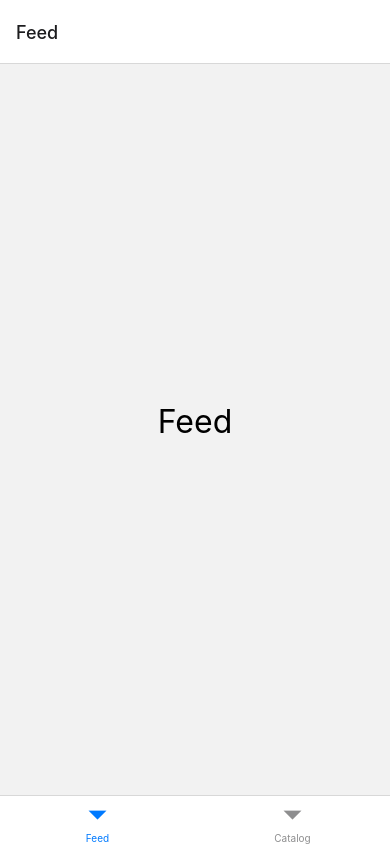
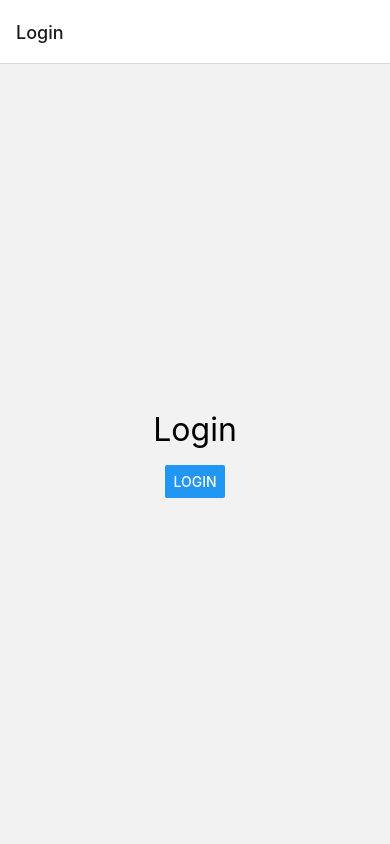
Before and after one commit to ph662/reactCodeAcademy, a React Native app: screen / in a window 390 px wide. Built offline with nearby package versions, Linux system fonts and the light colour scheme.

Commit message:
Conditional rendering

```diff
--- a/App.js
+++ b/App.js
@@ -1,34 +1,64 @@
-import React from "react";
-import { StyleSheet, Text, View } from "react-native";
+import React, { createContext, useContext, useState } from "react";
+import { Button, StyleSheet, Text, View } from "react-native";
 import { NavigationContainer } from "@react-navigation/native";
-import { createBottomTabNavigator } from "@react-navigation/bottom-tabs";
+import { createStackNavigator } from "@react-navigation/stack";
 
-const FeedScreen = () => (
+// Our global authentication state, with default values
+export const AuthContext = createContext({
+  hasUser: false,
+  setUser: () => {},
+});
+
+const LoginScreen = () => {
+  const { setUser } = useContext(AuthContext);
+
+  return (
+    <View style={styles.layout}>
+      <Text style={styles.title}>Login</Text>
+      <Button title="Login" onPress={() => setUser(true)}></Button>
+    </View>
+  );
+};
+
+const FeedScreen = () => {
+  const { setUser } = useContext(AuthContext);
+
+  return (
     <View style={styles.layout}>
       <Text style={styles.title}>Feed</Text>
+      <Button title="Login" onPress={() => setUser(false)}></Button>
     </View>
   );
+};
 
-const CatalogScreen = () => (
-  <View style={styles.layout}>
-    <Text style={styles.title}>Catalog</Text>
-  </View>
-);
+const Stack = createStackNavigator();
 
-const Stack = createBottomTabNavigator();
-
-export const AppNavigator = () => (
+export const AppNavigator = () => {
+  const { hasUser } = useContext(AuthContext);
+  return (
     <Stack.Navigator>
+      {hasUser ? (
         <Stack.Screen name="Feed" component={FeedScreen} />
-    <Stack.Screen name="Catalog" component={CatalogScreen} />
+      ) : (
+        <Stack.Screen name="Login" component={LoginScreen} />
+      )}
     </Stack.Navigator>
   );
+};
 
-const App = () => (
+const App = () => {
+  // This is linked to our global authentication state.
+  // We connect this in React to re-render components when changing this value.
+  const [hasUser, setUser] = useState(false);
+
+  return (
+    <AuthContext.Provider value={{ hasUser, setUser }}>
       <NavigationContainer>
         <AppNavigator />
       </NavigationContainer>
+    </AuthContext.Provider>
   );
+};
 
 export default App;
 
```
Lines whose indentation alone changed are shown as unchanged.
